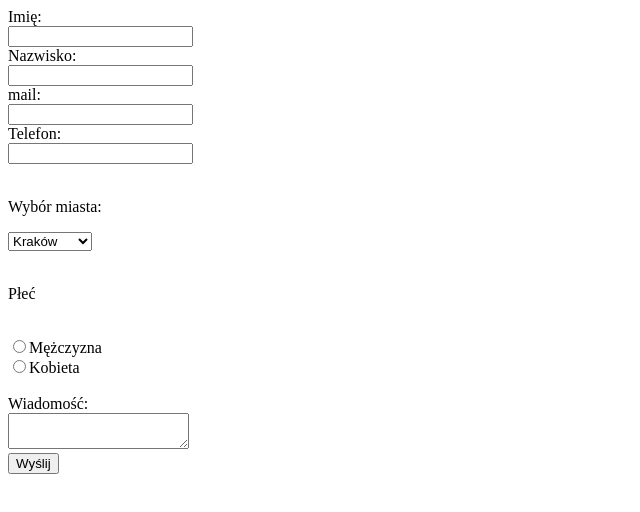
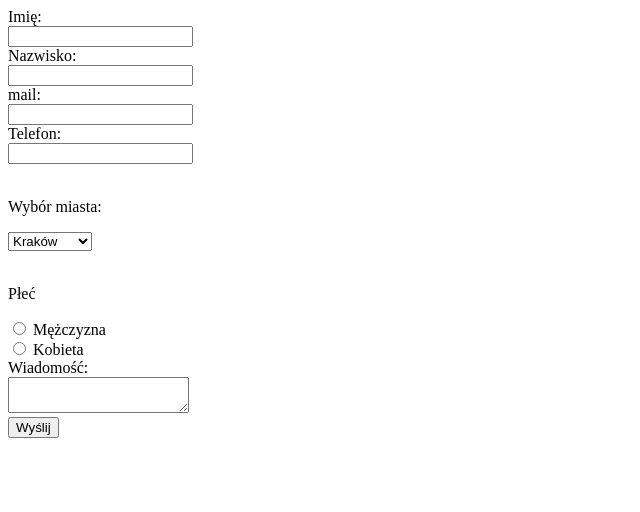
Before and after one commit to Izadusz/Formularz, a plain HTML site: page index.html in a window 1280 px wide. Shown: the whole page, without its empty margins (0-640 px from the left). Drawn offline with Linux system fonts and the light colour scheme.

Commit message:
poprawa2

```diff
--- a/index.html
+++ b/index.html
@@ -18,20 +18,18 @@
         <label for="phone">Telefon:</label><br>
         <input type="tel" id="phone" name="phone"><br><br>
         <p>Wybór miasta:</p>
-        <select name="select">
+        <select name="city">
             <option id="Kraków">Kraków</option>
             <option id="Warszawa">Warszawa</option>
             <option id="Gdańsk">Gdańsk</option>
         </select><br><br>
         <p>Płeć</p>
-        <label for="man"></label><br>
-        <input type="radio" id="man">Mężczyzna
-        <label for="woman"></label><br>
-        <input type="radio" id="woman">Kobieta<br><br>
-
+        <input type="radio" id="man" name="gender">
+        <label for="man">Mężczyzna</label><br>
+        <input type="radio" id="woman" name="gender">
+        <label for="woman">Kobieta</label><br>
         <label for="message">Wiadomość:</label><br>
-        <textarea maxlength="1000" id="message"></textarea><br>
-
+        <textarea maxlength="1000" id="message" name="message"></textarea><br>
         <input type="submit" value="Wyślij">
 
     </form>
```
